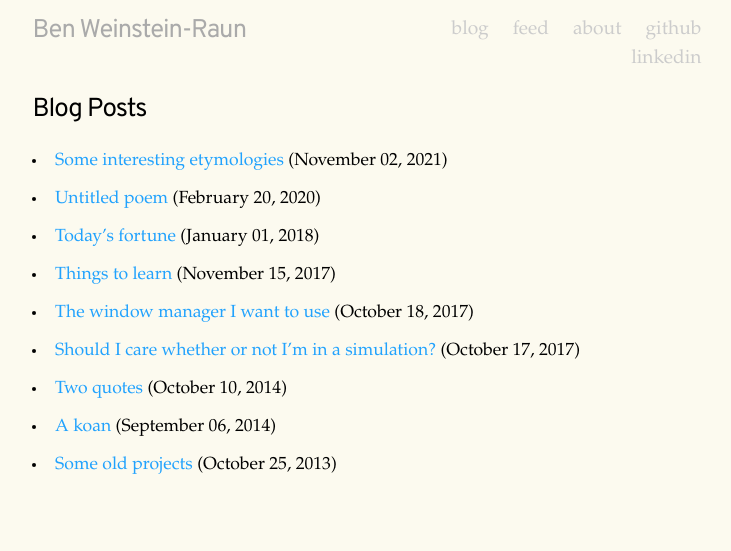
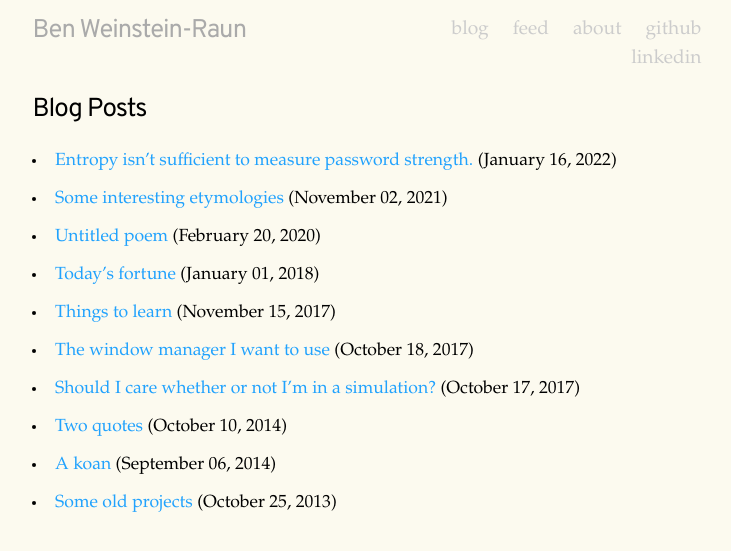
Before and after one commit to benwr/benwr.github.io, a Jekyll site: the page built from blog/index.md, in a window 1280 px wide. Shown: the top 551 px of the page, without its empty margins (273-1004 px from the left). Built offline with Jekyll 4.4.1, drawn with Linux system fonts in a browser that asks for light colours; some web fonts are replaced; our own code applies the rules of GitHub Pages for plain Markdown files; part of the change alters nothing that is shown.

Commit message:
add password_entropy post

```diff
--- a/_layouts/default.html
+++ b/_layouts/default.html
@@ -31,7 +31,9 @@ _gaq.push(['_trackPageview']);
  var s = document.getElementsByTagName('script')[0]; s.parentNode.insertBefore(ga, s);
  })();
 </script>
-
+<script type="text/javascript" async
+ src="https://cdn.mathjax.org/mathjax/latest/MathJax.js?config=TeX-MML-AM_CHTML">
+</script>
 </head>
 <body>
     {{ content }}
--- /dev/null
+++ b/_posts/2022-01-16-password_entropy.md
@@ -0,0 +1,43 @@
+---
+layout: post
+title: Entropy isn't sufficient to measure password strength.
+date: January 16, 2022
+location: San Francisco
+---
+
+If you know a lot about passwords, you probably know that it's good to choose a password
+from a distribution \\(W\\) with a lot of "entropy". The (Shannon) entropy of a distribution is defined as:
+
+$$H(W) = \sum_w\mathrm{P}(w) \log\frac{1}{\mathrm{P}(w)}$$
+
+This definition is an answer to the question "how much information is encoded in a chosen password, on average?" This is also the approximate number of *bits* we need to specify *which* password we picked. An adversary would need to try about \\(2^{H(W) - 1}\\) passwords in order to guess yours, on average.
+
+This is typically how people think about choosing strong passwords, and it works well in the case where we're choosing among equally likely passwords. But it breaks horribly when we allow our distribution to be non-uniform. Because choosing good passwords is about memorableness as well as sheer strength, we might sometimes want to use complicated password selection schemes that don't necessarily give uniformly distributed selections, and Shannon entropy can really screw up here.
+
+## A comically bad password selection scheme
+
+Consider the following password selection algorithm:
+
+1. Roll a 20-sided die.
+2. If the die comes up 20, choose a random password from \\(n\\) possibilities.
+3. Otherwise, choose the password `password`.
+
+Of course, this is a *terrible* password selection strategy. 19 times out of 20, your password will be the *very first one the attacker tries*, if they know your strategy. But the entropy here doesn't reflect that - for example, if we pick a random 1000-character lowercase password when we get a 20, this has an overall entropy of about 235 bits. Entropy tells us that we have an extremely strong password, since *on average* it will take a long time to crack the password. But of course *in the typical case*, it will take no time at all.
+
+Clearly something is wrong here. How can we fix it?
+
+## Min-entropy
+
+The first thing to notice is that, as we've already implied, we're engaged in a game of strategy with any would-be password crackers. We pick some strategy for choosing passwords, and then our opponent picks a strategy for guessing them. Our opponent's best response is going to be to try the most likely passwords first.
+
+So how should we really measure our password selection strategies? One way would be to use the information content of the _most likely_ password, instead of the average information content:
+
+$$H_{min}(W) = \min_{w \in W}\log\frac{1}{\mathrm{P}(w)}$$
+
+This is called the min-entropy, and it's nice for several reasons, not least because when \\(W\\) *is* uniform, \\(H_{min}(W) = H(W)\\).
+
+An issue with this method, though, is that it doesn't let us distinguish the d20 scheme above with 1000-character passwords on a high roll, from a similar scheme with only 3-character passwords on a high roll. Even though the scheme is bad in both cases, it's still *better* in the former case than the latter, if only by a little.
+
+But I think the most important thing about the min-entropy is that it gives us a *conservative* estimate that we can use to compare password selection schemes, while Shannon entropy gives something more like a central estimate. If the min-entropy is \\(b\\) bits, we can feel really confident that it will take \\(2^{b - 1}\\) guesses to crack our typical passwords, even if the distribution isn't uniform. If one scheme's min-entropy is better than another's Shannon entropy, we can feel secure that the first scheme is better.
+
+*Thanks to Adam Scherlis for pointing out the issue with Shannon entropy, and Katja Grace for discussions about the problem.*
```
